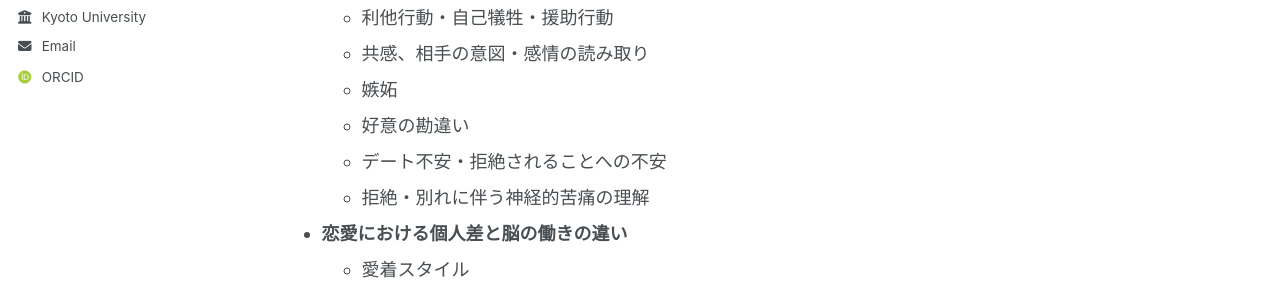
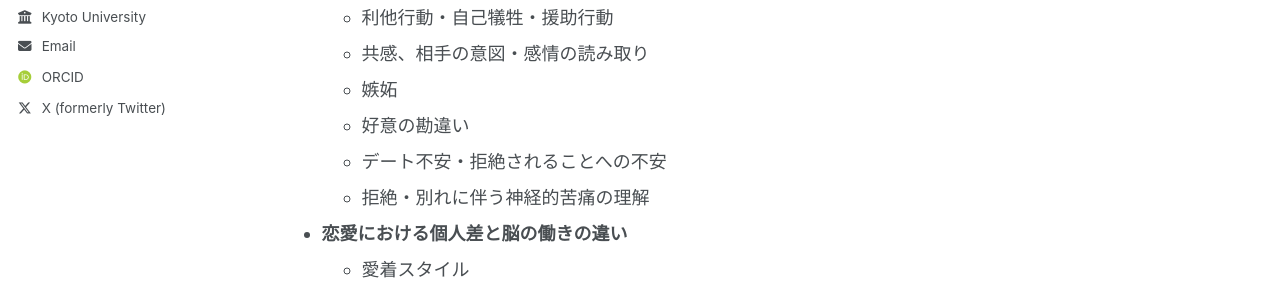
Before and after one commit to kenjifujisaki-research/kenjifujisaki-research.github.io, a Jekyll site: the page built from _pages/about.md, in a window 1280 px wide. Shown: the part 468-760 px from the top of the page. Built offline with Jekyll 4.4.1, drawn with Linux system fonts in a browser that asks for light colours; some web fonts are replaced.

Commit message:
Update _config.yml

```diff
--- a/_config.yml
+++ b/_config.yml
@@ -67,7 +67,7 @@ author:
   steam            : # Username
   telegram         : # URL
   tumblr           : # Username
-  X                : "fujisaki1213"
+  twitter          : "fujisaki1213"
   vine             : # Username
   weibo            : # Username
   wikipedia        : # Username
```
